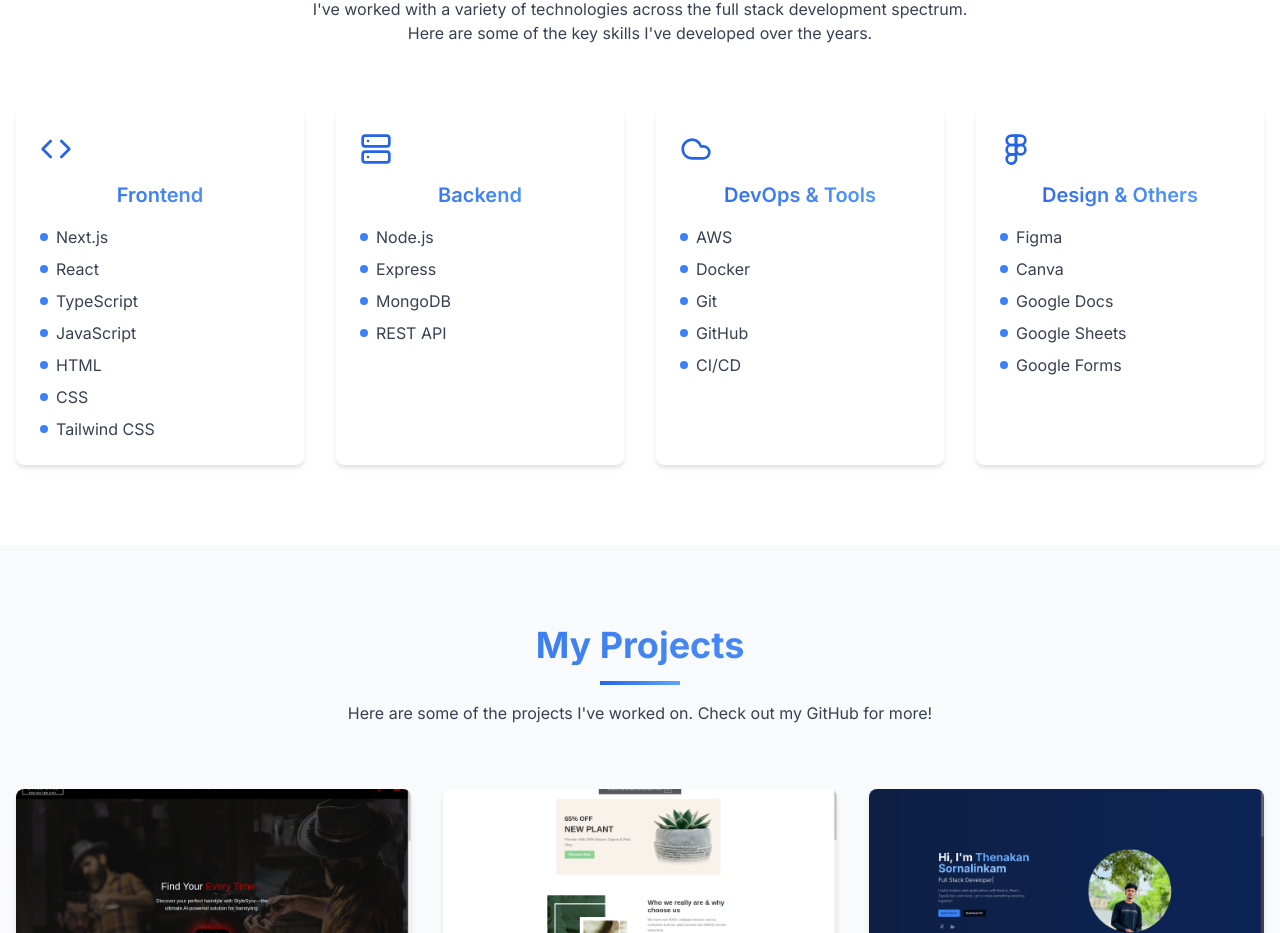
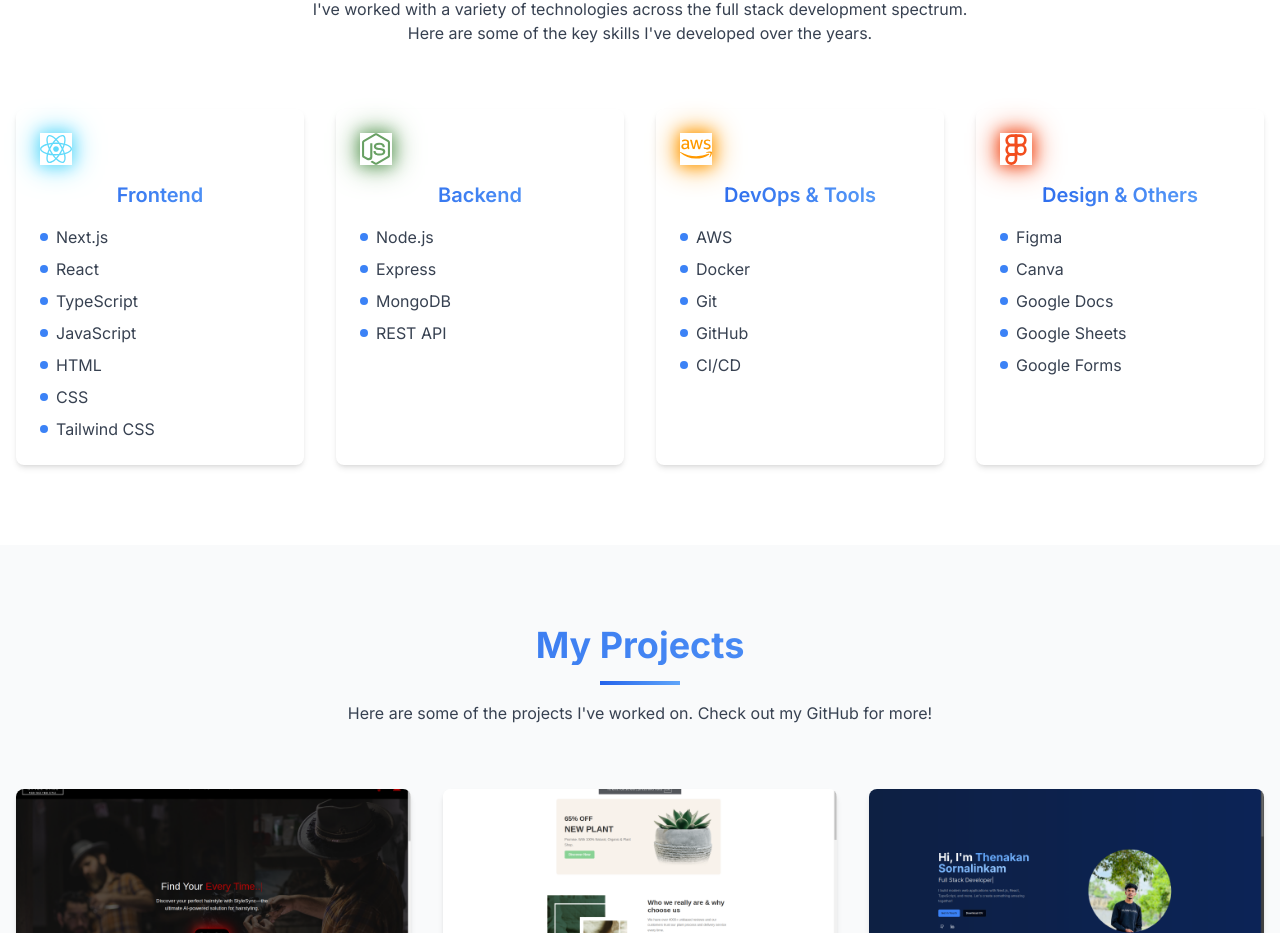
Before and after one commit to Thenakan/Portfolio-Next-JS, a Next.js app: page / in a window 1280 px wide. Shown: the part 1675-2608 px from the top of the page. Built offline with nearby package versions, Linux system fonts and the light colour scheme.

Commit message:
styles changed

```diff
--- a/components/skills.tsx
+++ b/components/skills.tsx
@@ -1,27 +1,70 @@
 "use client"
 
 import { motion } from "framer-motion"
-import { Code, Server, Figma, Cloud } from "lucide-react"
+import { FaHtml5, FaCss3Alt, FaJsSquare, FaReact, FaNodeJs, FaAws, FaDocker, FaGithub } from "react-icons/fa"
+import { SiTypescript, SiTailwindcss, SiExpress, SiMongodb } from "react-icons/si"
+import { BiServer } from "react-icons/bi"
+import { FiFigma } from "react-icons/fi"
+import { DiGithubAlt } from "react-icons/di"
 
 const skillCategories = [
   {
     title: "Frontend",
-    icon: <Code className="h-8 w-8 mb-4 text-blue-600 dark:text-blue-400" />,
+    icon: (
+      <FaReact
+        className="h-8 w-8 mb-4"
+        style={{
+          animation: "glow 1.5s ease-in-out infinite",
+          background: "none",
+          color: "#61DAFB", // React Icon Color (light blue)
+        }}
+      />
+    ),
     skills: ["Next.js", "React", "TypeScript", "JavaScript", "HTML", "CSS", "Tailwind CSS"],
   },
+
   {
     title: "Backend",
-    icon: <Server className="h-8 w-8 mb-4 text-blue-600 dark:text-blue-400" />,
+    icon: (
+      <FaNodeJs
+        className="h-8 w-8 mb-4"
+        style={{
+          animation: "glow 1.5s ease-in-out infinite",
+          background: "none",
+          color: "#68A063", // Node.js Icon Color (green)
+        }}
+      />
+    ),
     skills: ["Node.js", "Express", "MongoDB", "REST API"],
   },
+
   {
     title: "DevOps & Tools",
-    icon: <Cloud className="h-8 w-8 mb-4 text-blue-600 dark:text-blue-400" />,
+    icon: (
+      <FaAws
+        className="h-8 w-8 mb-4"
+        style={{
+          animation: "glow 1.5s ease-in-out infinite",
+          background: "none",
+          color: "#FF9900", // AWS Icon Color (orange)
+        }}
+      />
+    ),
     skills: ["AWS", "Docker", "Git", "GitHub", "CI/CD"],
   },
+
   {
     title: "Design & Others",
-    icon: <Figma className="h-8 w-8 mb-4 text-blue-600 dark:text-blue-400" />,
+    icon: (
+      <FiFigma
+        className="h-8 w-8 mb-4"
+        style={{
+          animation: "glow 1.5s ease-in-out infinite",
+          background: "none",
+          color: "#F24E1E", // Figma Icon Color (orange-red)
+        }}
+      />
+    ),
     skills: ["Figma", "Canva", "Google Docs", "Google Sheets", "Google Forms"],
   },
 ]
@@ -98,3 +141,25 @@ const Skills = () => {
 }
 
 export default Skills
+
+// CSS (Updated Glow Effect)
+const glowEffect = `
+  @keyframes glow {
+    0% {
+      box-shadow: 0 0 5px currentColor, 0 0 10px currentColor;
+    }
+    50% {
+      box-shadow: 0 0 20px currentColor, 0 0 40px currentColor;
+    }
+    100% {
+      box-shadow: 0 0 5px currentColor, 0 0 10px currentColor;
+    }
+  }
+`
+
+// Injecting the CSS rule into the document
+if (typeof document !== "undefined") {
+  const styleTag = document.createElement('style')
+  styleTag.innerHTML = glowEffect
+  document.head.appendChild(styleTag)
+}
```
Also changed, not shown: tailwind.config.js (line endings or trailing spaces).
